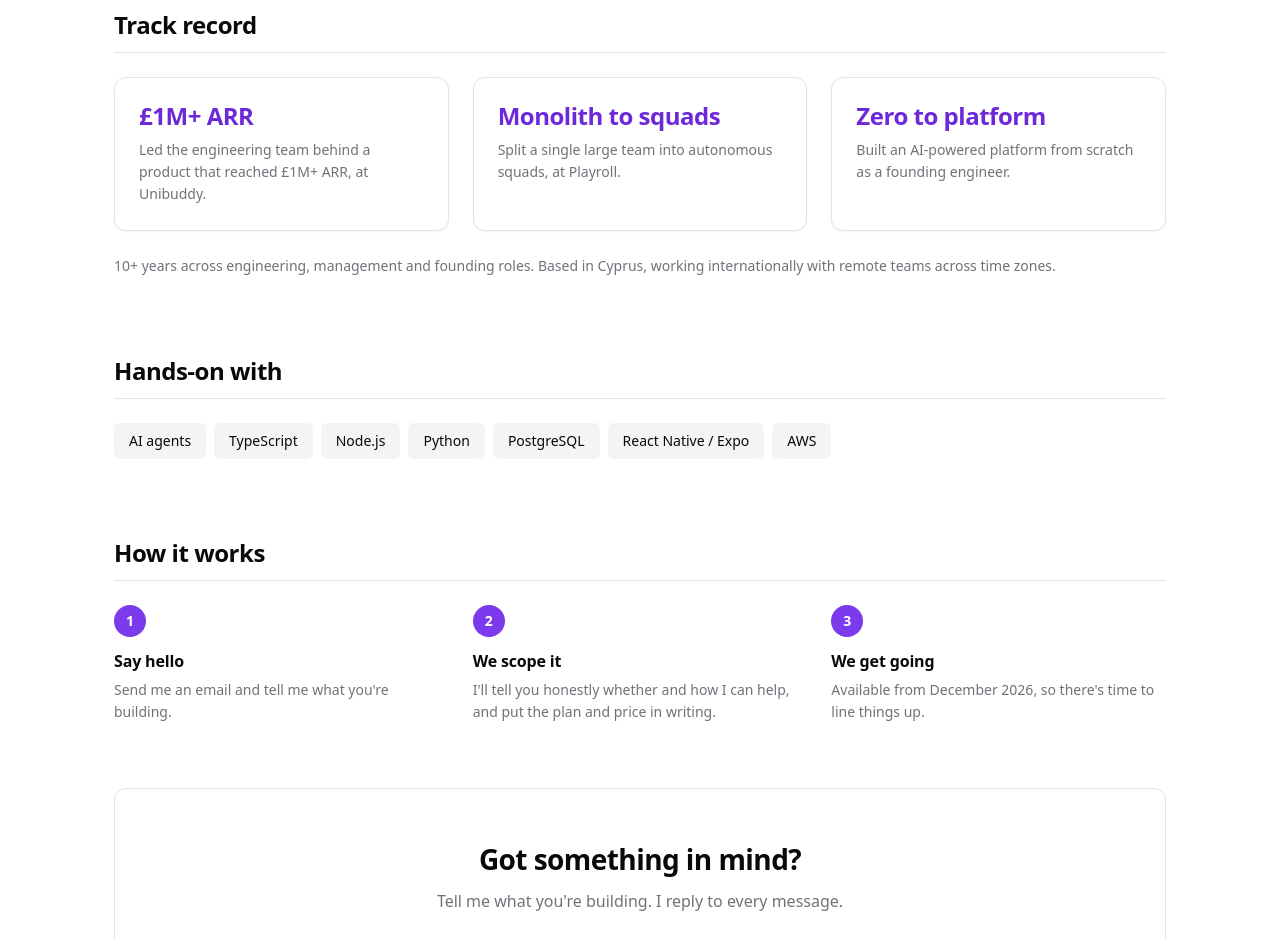
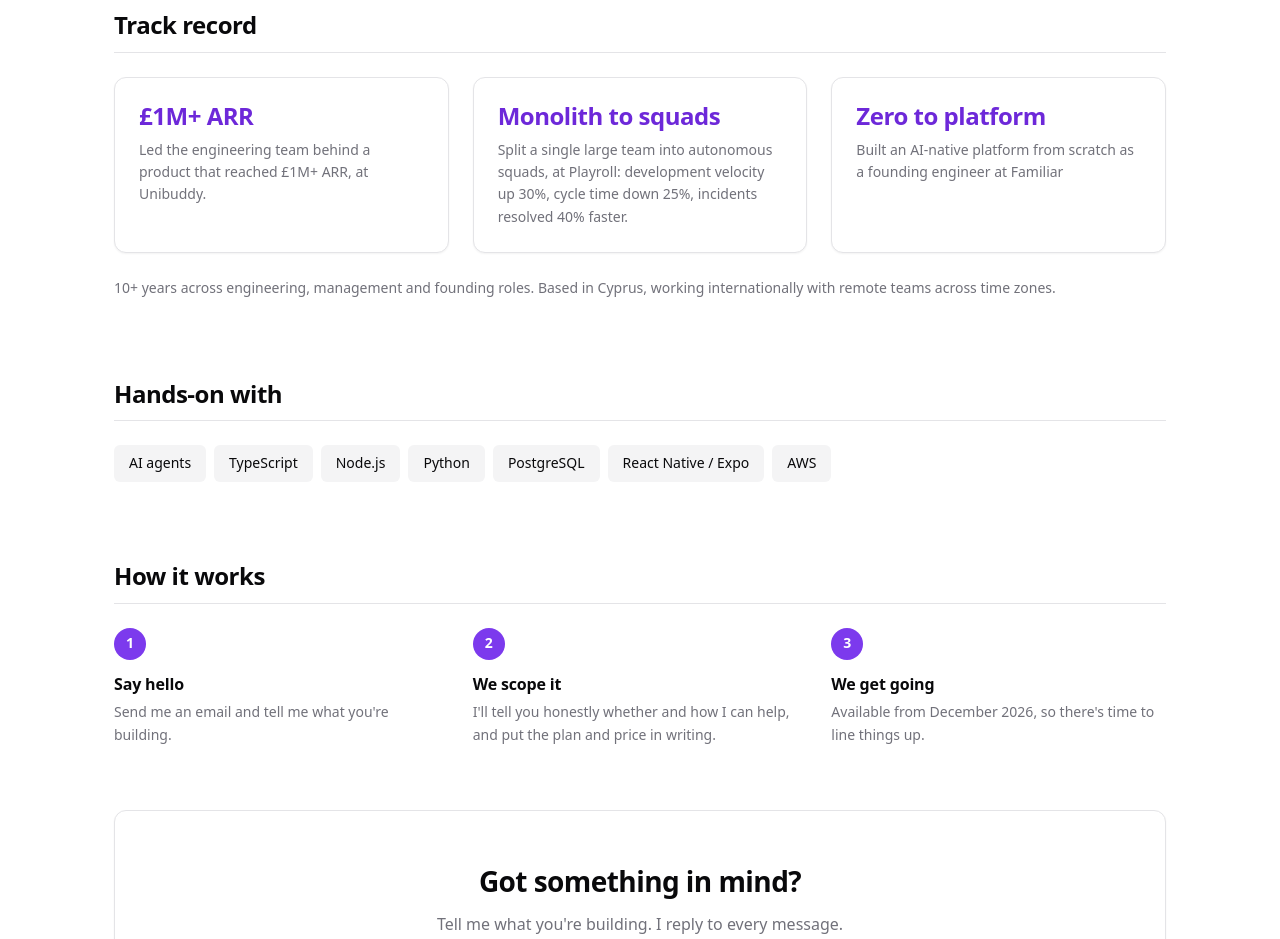
Before and after one commit to Krispy2009/krispy2009.github.io, a plain HTML site: page work-with-me.html in a window 1280 px wide. Shown: the part 980-1919 px from the top of the page. Drawn offline with Linux system fonts and the light colour scheme.

Commit message:
update work with me page

```diff
--- a/work-with-me.html
+++ b/work-with-me.html
@@ -156,11 +156,11 @@
                     </div>
                     <div class="proof-item">
                         <div class="proof-figure">Monolith to squads</div>
-                        <p>Split a single large team into autonomous squads, at Playroll.</p>
+                        <p>Split a single large team into autonomous squads, at Playroll: development velocity up 30%, cycle time down 25%, incidents resolved 40% faster.</p>
                     </div>
                     <div class="proof-item">
                         <div class="proof-figure">Zero to platform</div>
-                        <p>Built an AI-powered platform from scratch as a founding engineer.</p>
+                        <p>Built an AI-native platform from scratch as a founding engineer at Familiar</p>
                     </div>
                 </div>
                 <p class="section-note">
```
Also changed, not shown: llms.txt.
